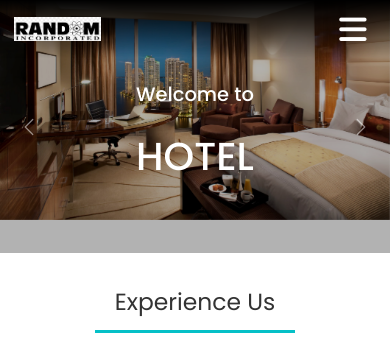
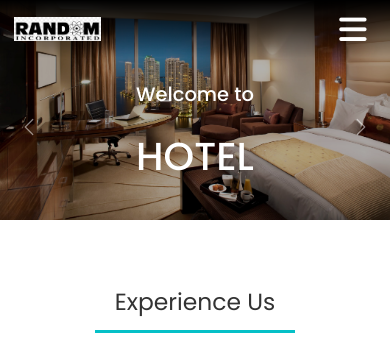
Before and after one commit to AdnanKhurshid26/ridley-frontend, a plain HTML site: page index.html in a window 390 px wide. Shown: the top 342 px of the page. Drawn offline with nearby package versions, Linux system fonts and the light colour scheme; a script that the page names is missing.

Commit message:
deleted overflowing overlay

```diff
--- a/css/responsive.css
+++ b/css/responsive.css
@@ -95,10 +95,7 @@ html {
     position: absolute;
     z-index: 3;
   }
-  .hero-overlay {
-    width: 100vw;
-    height: 30vh;
-  }
+
   /***************** EXPERIENCE SECTION*********************/
   #experience {
     padding-top: 2vw;
--- a/css/style.css
+++ b/css/style.css
@@ -172,6 +172,9 @@ nav {
   width: 100vw;
   height: 100vh;
   object-fit: cover;
+}
+.carousel-item img {
+  filter: brightness(0.7);
 }
 .hero-content {
   width: 100vw;
--- a/index.html
+++ b/index.html
@@ -81,7 +81,7 @@
             <h2>Welcome to</h2>
             <h1>HOTEL</h1>
         </div>
-        <div class="hero-overlay"></div>
+
     </section>
 
 
```
